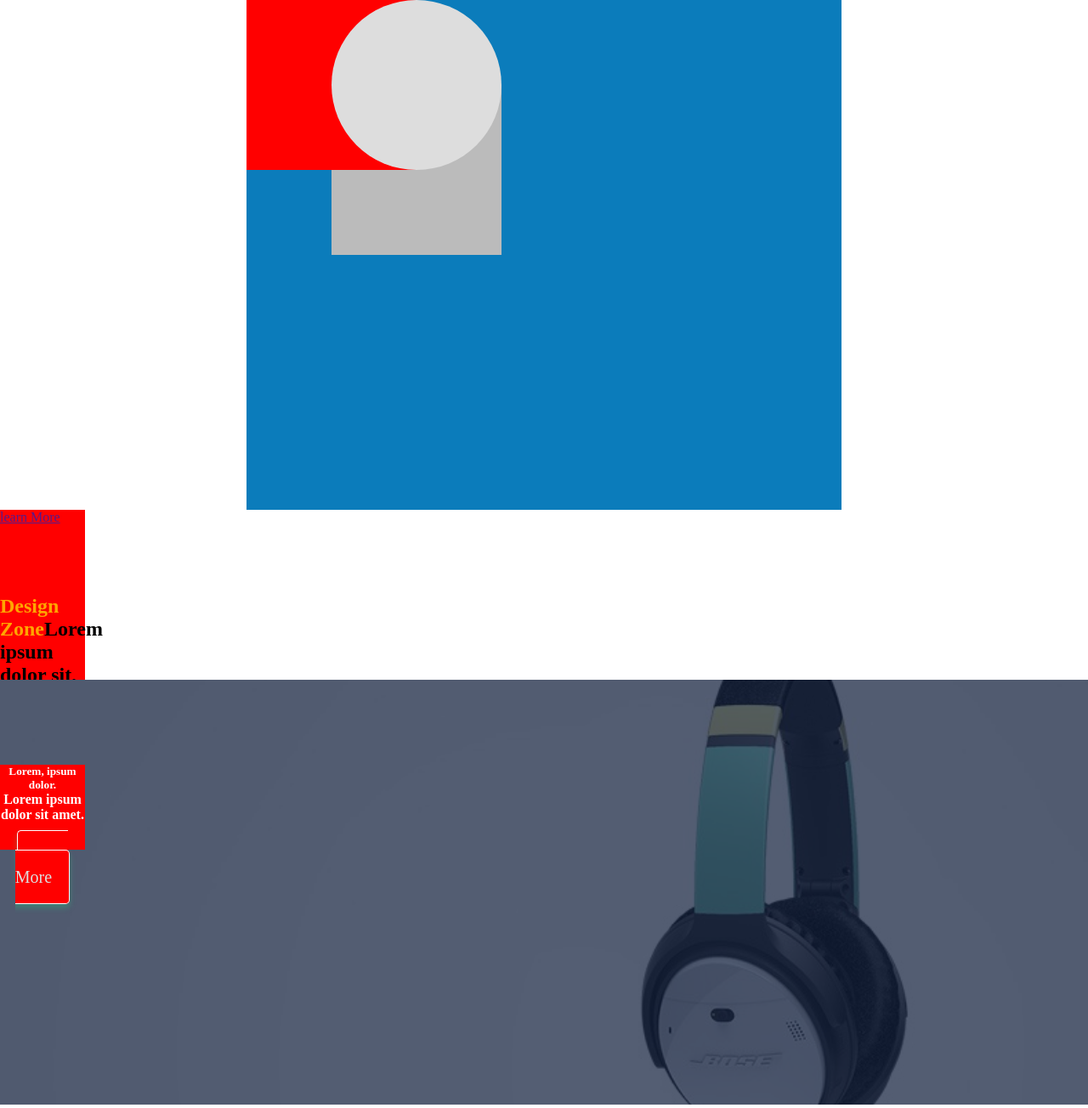
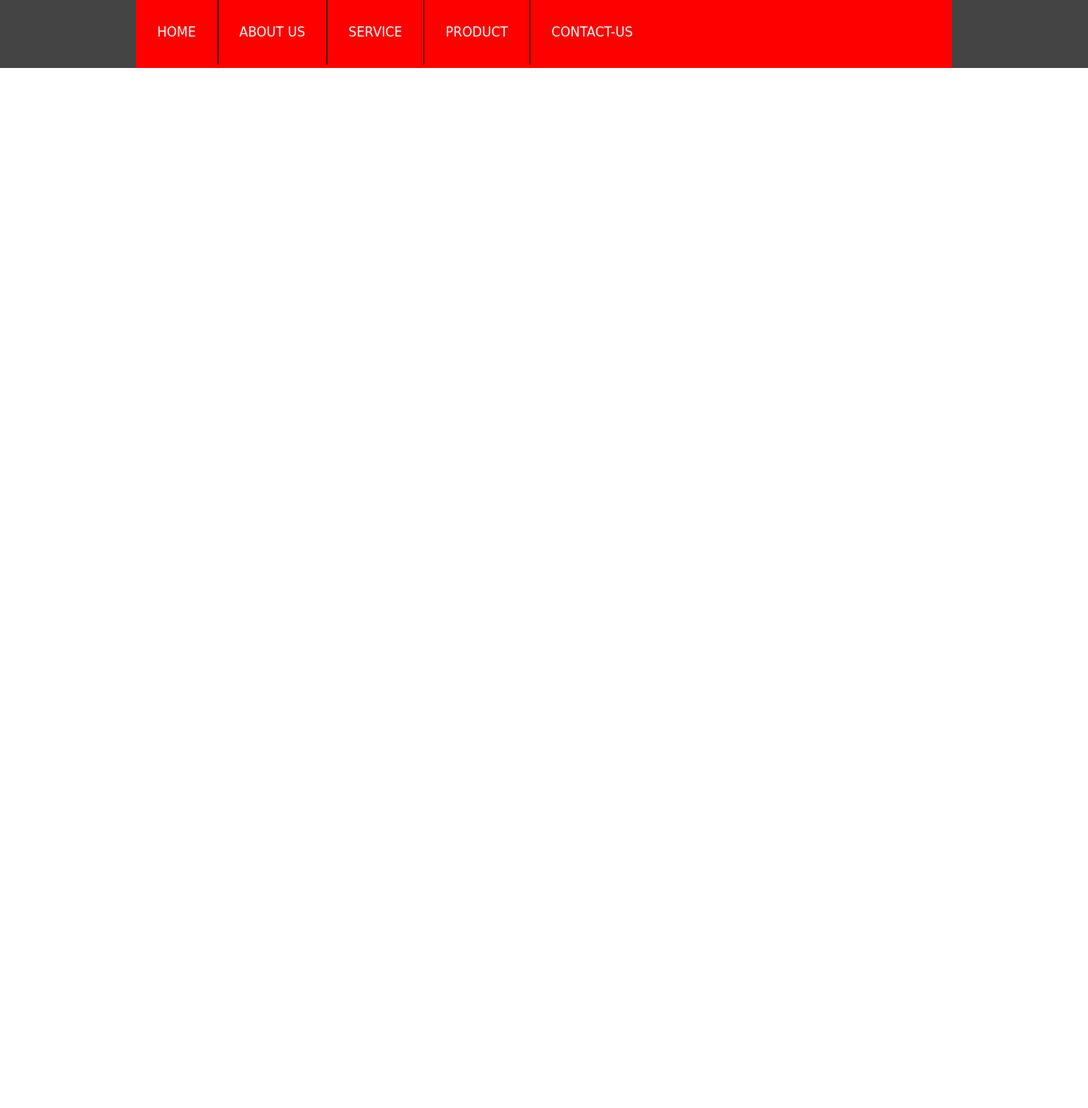
Before and after one commit to kabir48/cssclass, a plain HTML site: page index.html in a window 1280 px wide. Shown: the top 1304 px of the page at 85% size. After the commit the page ends 800 px from the top, so only its background shows below. Drawn offline with Linux system fonts and the light colour scheme.

Commit message:
19/march

```diff
--- a/css/style.css
+++ b/css/style.css
@@ -1,216 +1,85 @@
-/* .about {
-
-    background: red;
-    height: 700px;
-    width: 500px;
-    text-align: justify;
-    margin: auto;
-
-} */
-
-/* .about p {
-    font-size: 14px;
-    color: white;
-    padding: 10px 5px;
-    line-height: 27px;
-} */
-
-/* .about .about_child {
-    background: white;
-    float: right;
-} */
-
-/* .bangla h3 {
-    color: green;
-    font-size: 20px;
-}
-
-.bangla span {
-    color: red;
-    font-size: 15px;
-} */
-
-/* .about,
-.bangla,
-.banner {
-
-    height: 200px;
-    width: 200px;
-    border: 2px solid #000;
-    background-color: orange;
-    margin: 10px;
-}
-
-.banner_two {
-    background-color: pink !important;
-    border-radius: 10px;
-}
-
-.about p,
-.bangla p,
-.banner p {
-
-    font-size: 14px;
-    color: #fff;
-    padding: 10px;
-
-}
-
-.about p {
-    color: red !important;
-    line-height: 26px;
-
-} */
-
-/* 22 feb */
-/* .post,
-.post1,
-.post2 {
-    border: 1px soild #000;
-    height: 300px;
-    width: 300px;
-    margin: auto;
-    padding: 10px;
-    text-align: center;
-}
-
-.post {
-
-    background-color: yellow;
-    border-radius: 40%;
-    position: relative;
-    top: 320px;
-    z-index: 2;
-
-}
-
-.post1 {
-    background-color: red;
-    border-radius: 20%;
-    position: relative;
-    z-index: 1;
-
-}
-
-.post2 {
-    background-color: orange;
-    border-radius: 30%;
-    position: fixed;
-    text-align: right;
-    top: 20px;
-} */
-
 *{
     margin: 0;
     padding: 0;
 }
-/* position part start */
-.mainparents{
-    height: 600px;
-    width: 700px;
-    background-color: #0B7CBB;
+ul,li{
+    list-style-type: none;
+}
+a{
+    text-decoration: none;
+}
+/* screen controller */
+.full_wrapper{
+    width: 100%;
+    background-color: #444;
+    height: 80px;
+}
+.wrapper{
+    width: 960px;
+    background-color: red;
+    height: 100%;
     margin: auto;
+}
+/* menu part start */
+.menu ul li{
+    float: left;
     position: relative;
 }
-.allabout{
-    height: 200px;
-    width: 200px;
-    float: left;
-    position: absolute;
-}
-.aboutone{
-    background-color: red;
-    top:0;
-    left: 0;
-    z-index: 99;
-}
-.abouttwo{
-    background: #bbb;
-    top: 100px;
-    left: 100px;
-}
-.aboutthree{
-    background-color: #ddd;
-    left: 100px;
-    border-radius: 50%;
-     z-index: 999;
-}
-/* banner part stareted */
-.banner{
-    background: url(../image/banner.jpg);
-    width: 100%;
-    height: 500px;
-    background-repeat: no-repeat;
-    background-size: cover;
-    background-position:center ;
-    position: relative;
-    background-origin: content-box;
-}
-.overlay{
-    position: absolute;
-
-    content: '';
-    width: 100%;
-    height: 100%;
-    left: 0;
-    top: 0;
-    background-color: rgb(12 26 56 / 70%);
+.menu ul li a{
+    color: #fff;
+    padding: 29px 25px;
+    display: block;
+    font-size: 15px;
+    font-family: cursive;
+    text-transform: uppercase;
+    border-right: 1px solid #000;
 
 }
-.overlay .overlay_about{
-    z-index: 1;
-    text-align: center;
-    /* justify-content: center; */
-    transform: translateY(100%);
+.menu ul li a:hover{
+    background: #bd070e;
 }
-.overlay_about h5{
-    color: #fff;
-}
-.overlay_about h4{
-    color: #fff;
-    margin-bottom: 30px;
-}
-.overlay_about a{
-    border: 1px solid #fff;
-    text-decoration: none;
-    padding: 20px 20px;
-    color: #ddd;
-    font-size: 20px;
-    border-radius: 5px;
-     background-color: red;
-     box-shadow: 0px 4px 7px 0px rgb(38 204 133 / 36%);
-     transition:width 2s;
-     -moz-transition: all .5s;
-     width:100px;
-     height: 100px;
-    }
-    .overlay_about a:hover{
-
-        width:300px;
-    }
-/* afetr and before */
-.after_before{
-    position: relative;
-}
-.after_before h2::before{
-    content: 'Design Zone';
-    height: 2px;
-    width: 100%;
-     color: orange;
-}
-.after_before h2::after{
-    content: '$$$';
-    color: red;
-    width: 5px;
-    height: 2px;
-}
- div{
-    width: 100px;
-    height: 100px;
-    transition:width 2s;
-    background-color: red;
+.menu ul li:last-child a{
+     border-right:0px;
 
 }
-div:hover{
-    width: 300px;
+/* .menu ul li:nth-child(2) a{
+     border-right:0px;
+     color: #000;
+     font-size: 25px;
 }
+.menu ul li:first-child a{
+     border-right:0px;
+     color: #000;
+     font-size: 25px;
+} */
+.menu ul li ul{
+position: absolute;
+background-color: #000;
+width: 200px;
+margin-top: 40px;
+visibility: hidden;
+opacity: 0;
+-webkit-transition: .5s;
+-moz-transition: .5s;
+transition: .7s;
+
+
+}
+.menu ul li:hover > ul{
+    margin-top: 0;
+    opacity: 1;
+    visibility: visible;
+}
+.menu ul li ul li{
+    width: 100%;
+}
+.menu ul li ul li a{
+    font-size: 15px;
+    padding: 10px 25px;
+    border-right: 0;
+    border-bottom: 2px solid #444;
+}
+.menu ul li ul li ul{
+    left: 100%;
+    top: 0;
+}
--- a/index.html
+++ b/index.html
@@ -1,44 +1,84 @@
 <!DOCTYPE html>
 <html>
 <head>
-	<title>First class of css</title>
+	<title>First class o</title>
 	<!-- single tag link -->
 	<!-- external css -->
 	<link rel="stylesheet" href="css/style.css">
 </head>
 <body>
-	<!-- parents class -->
-	<div class="mainparents">
-
-		<div class="aboutone allabout">
+	<!-- Menu part start -->
+	<div class="full_wrapper">
+		<div class="wrapper">
+			<div class="menu">
+				<ul>
+					<li><a href="">Home</a>
+							<ul>
+									<li><a href="">Home 1.1234552</a></li>
+									<li><a href="">about us 2.13</a>
+										 <ul>
+									<li><a href="">Home 1.1</a></li>
+									<li><a href="">about us 2.1</a></li>
+									<li><a href="">service 3.2</a></li>
+									<li><a href="">product 4</a></li>
+									<li><a href="">contact-us 5</a></li>
+				                </ul>
+									</li>
+									<li><a href="">service 3.2222</a></li>
+									<li><a href="">product 42222</a></li>
+									<li><a href="">contact-us 5222</a></li>
+				                </ul>
+					</li>
+					<li><a href="">about us</a>
+						<ul>
+									<li><a href="">Home 1.1234552</a></li>
+									<li><a href="">about us 2.1334422</a></li>
+									<li><a href="">service 3.2222</a></li>
+									<li><a href="">product 42222</a></li>
+									<li><a href="">contact-us 5222</a></li>
+				                </ul>
+					</li>
+					<li><a href="">service</a>
+				        <ul>
+							<li><a href="">Home 1</a></li>
+							<li><a href="">about us 2</a>
+								 <ul>
+									<li><a href="">Home 1.122</a></li>
+									<li><a href="">about us 2.122</a></li>
+									<li><a href="">service 3.2222</a></li>
+									<li><a href="">product 42222</a></li>
+									<li><a href="">contact-us 5222</a></li>
+				                </ul>
+							</li>
+							<li><a href="">service 3</a></li>
+							<li><a href="">product 4</a>
+								 <ul>
+									<li><a href="">Home 1</a></li>
+									<li><a href="">about us 2</a></li>
+									<li><a href="">service 3</a></li>
+									<li><a href="">product 4</a></li>
+									<li><a href="">contact-us 5</a>
+											 <ul>
+									<li><a href="">Home 1.1</a></li>
+									<li><a href="">about us 2.1</a></li>
+									<li><a href="">service 3.2</a></li>
+									<li><a href="">product 4</a></li>
+									<li><a href="">contact-us 5</a></li>
+				                </ul>
+									</li>
+				                </ul>
+							</li>
+							<li><a href="">contact-us 5</a></li>
+				       </ul>
+					</li>
+					<li><a href="">product</a></li>
+					<li><a href="">contact-us</a></li>
+				</ul>
+			</div>
 
 		</div>
-		<div class="abouttwo allabout">
-
-		</div>
-		<div class="aboutthree allabout">
-		</div>
-
 	</div>
-	<!-- after and before -->
-	<div class="trans">
-		<a href="">learn More</a>
-	</div>
-	<div class="after_before">
-		<h2>Lorem ipsum dolor sit, amet consectetur </h2>
-	</div>
-	<!-- banner part started -->
-	<div class="banner">
-		<div class="overlay">
-			<div class="overlay_about">
-				<h5>Lorem, ipsum dolor.</h5>
-			    <h4>Lorem ipsum dolor sit amet.</h4>
-			     <a href="">learn More</a>
-			</div>
-		</div>
-	</div>
-   <button type=""></button>
 
 
-	</body>
+</body>
 </html>
```
